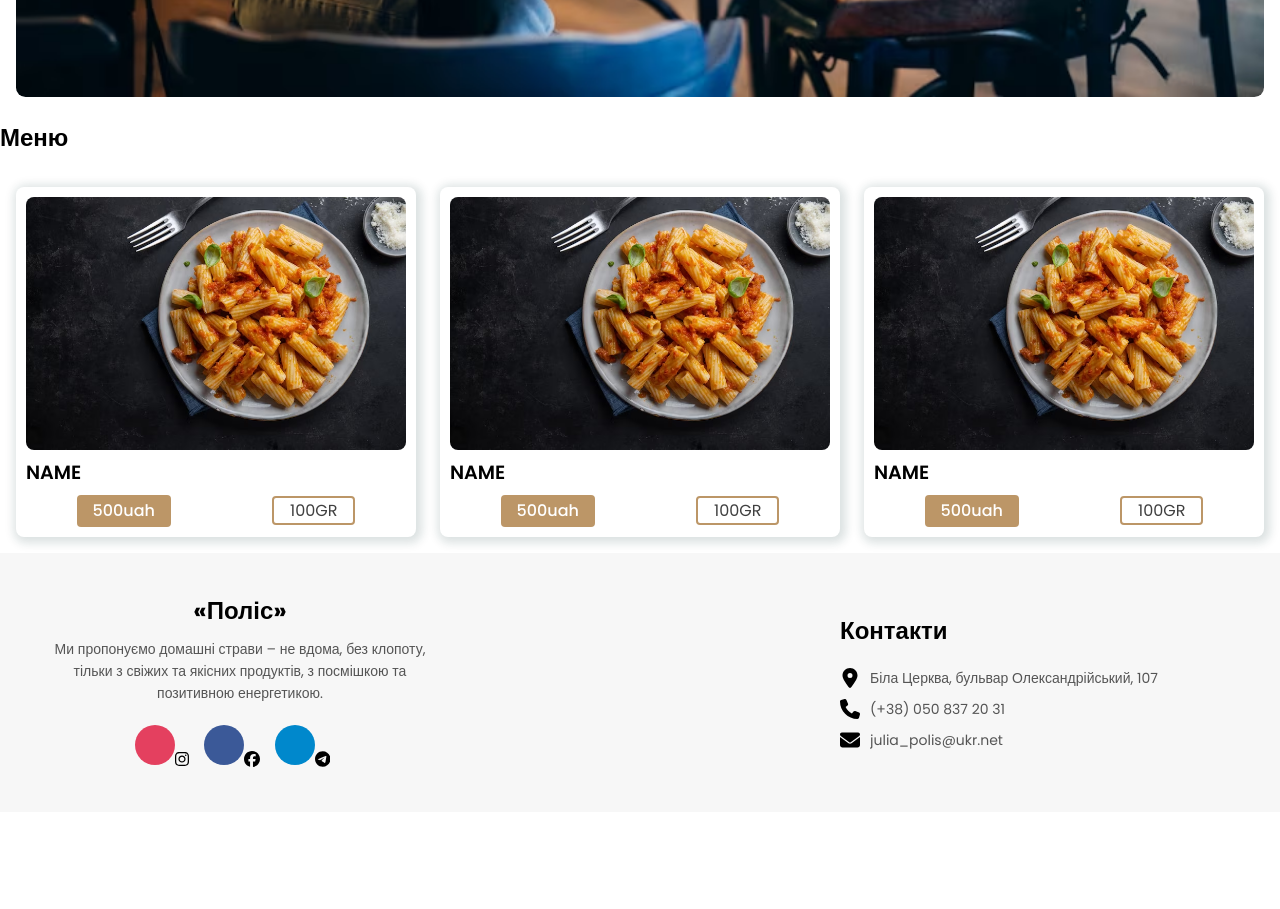
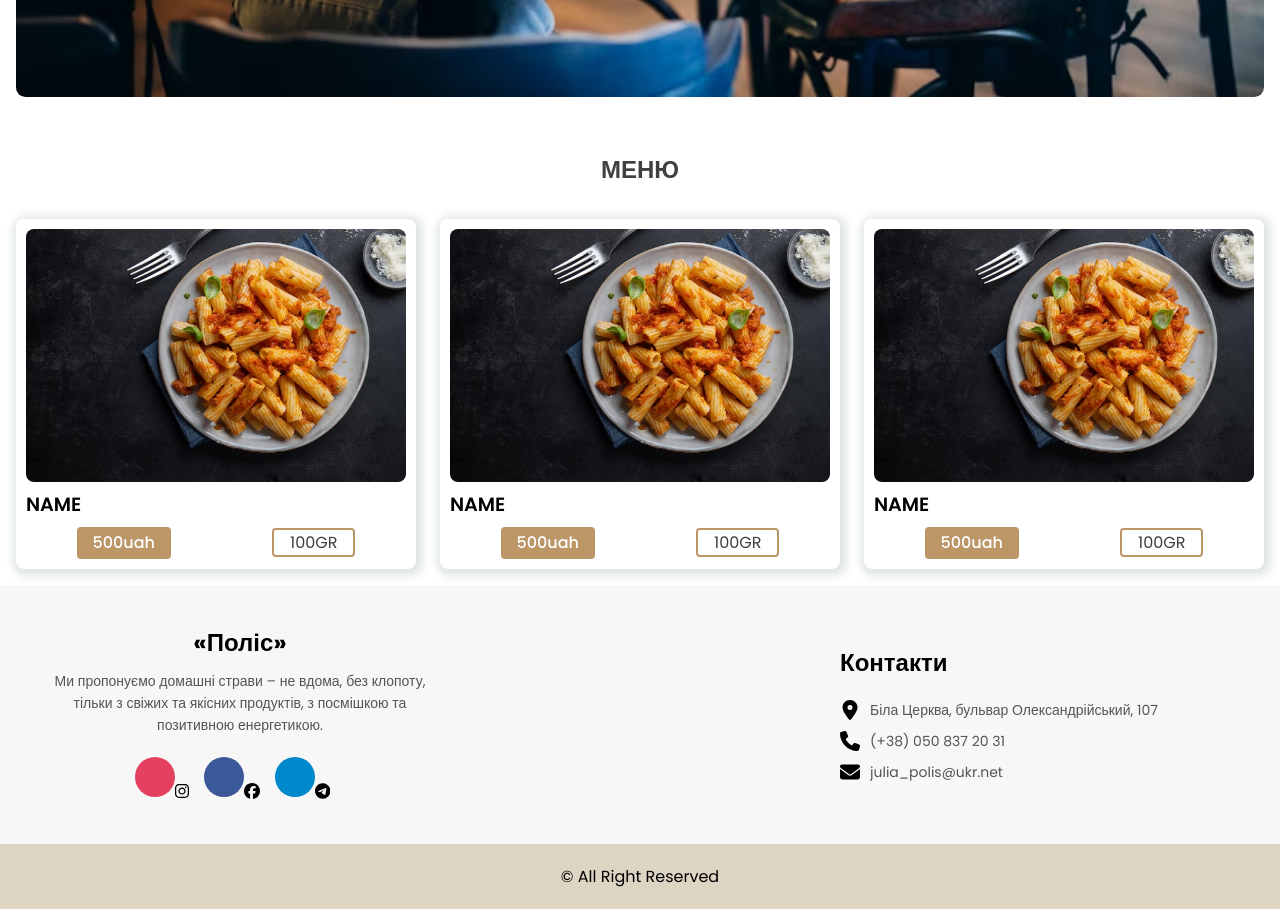
Before and after one commit to DenysChornokon/Polis_Cafe, a React (Create React App) app: page / in a window 1280 px wide. Shown: the part 1880-2789 px from the top of the page. Before the commit the page ends 2692 px from the top, so only its background shows below. Built offline with nearby package versions, Linux system fonts and the light colour scheme.

Commit message:
footer added

```diff
--- a/src/App.js
+++ b/src/App.js
@@ -4,6 +4,7 @@ import Hero from './components/Hero';
 import About from './components/About';
 import Menu from './components/Menu';
 import Contacts from './components/Contacts';
+import Footer from './components/Footer';
 
 function App() {
   return (
@@ -13,6 +14,7 @@ function App() {
       <About />
       <Menu />
       <Contacts />
+      <Footer />
     </>
   );
 }
--- a/src/components/About.css
+++ b/src/components/About.css
@@ -18,4 +18,5 @@
     text-align: center;
     text-transform: uppercase;
     margin-top: 2rem;
+    font-weight: 700;
 }
--- /dev/null
+++ b/src/components/Footer.css
@@ -0,0 +1,5 @@
+footer {
+    padding: 20px;
+    text-align: center;
+    background: var(--secondary-color);
+}
--- /dev/null
+++ b/src/components/Footer.jsx
@@ -0,0 +1,12 @@
+import React from 'react'
+import './Footer.css'
+
+function Footer() {
+  return (
+    <footer>
+        <p>&#169; All Right Reserved</p>
+    </footer>
+  )
+}
+
+export default Footer
--- a/src/components/Menu.css
+++ b/src/components/Menu.css
@@ -1,3 +1,11 @@
+.menuHeading {
+    text-align: center;
+    text-transform: uppercase;
+    margin-top: 2rem;
+    color: var(--text-color);
+    font-weight: 700;
+}
+
 .productContainer {
     display: grid;
     grid-template-columns: repeat(auto-fit, minmax(280px, auto));
```
